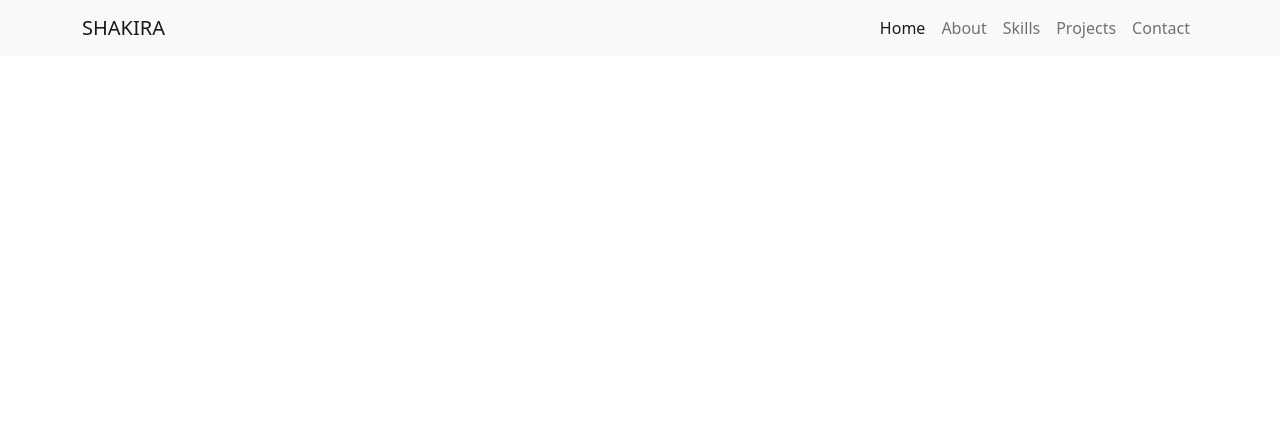
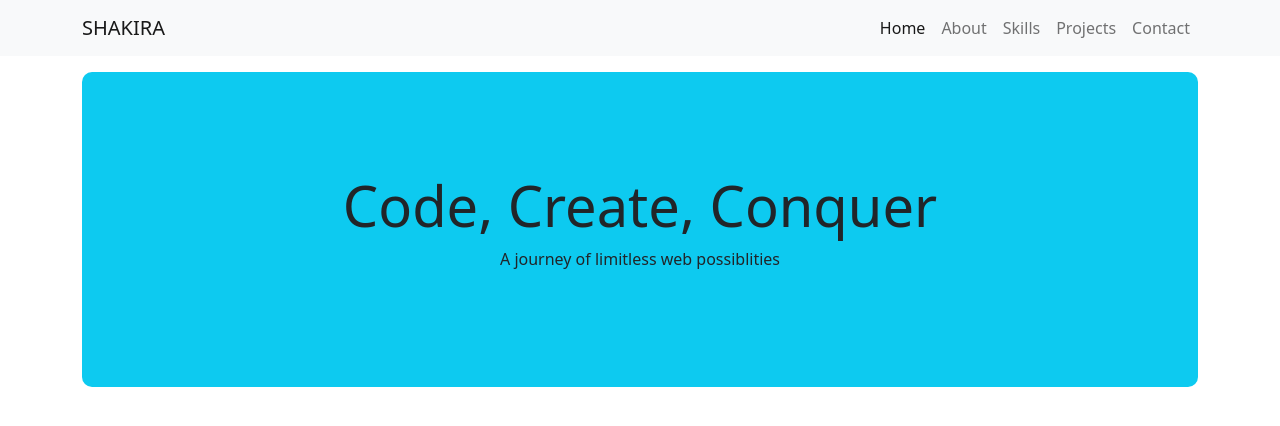
Before and after one commit to KaeTheDev/ShakiraPortfolio, a plain HTML site: page index.html in a window 1280 px wide. Drawn offline with nearby package versions, Linux system fonts and the light colour scheme.

Commit message:
Added jumbotron hero section

```diff
--- a/index.html
+++ b/index.html
@@ -44,7 +44,10 @@
     <!--MAIN CONTAINER-->
     <div class="container">
         <!--JUMBOTRON SECTION-->
-
+        <div class="jumbotron bg-info mt-3">
+            <h1 class="display-4 text-center">Code, Create, Conquer</h1>
+            <p class="text-center">A journey of limitless web possiblities</p>
+        </div>
         <!--JUMBOTRON SECTION-->
 
 
```
